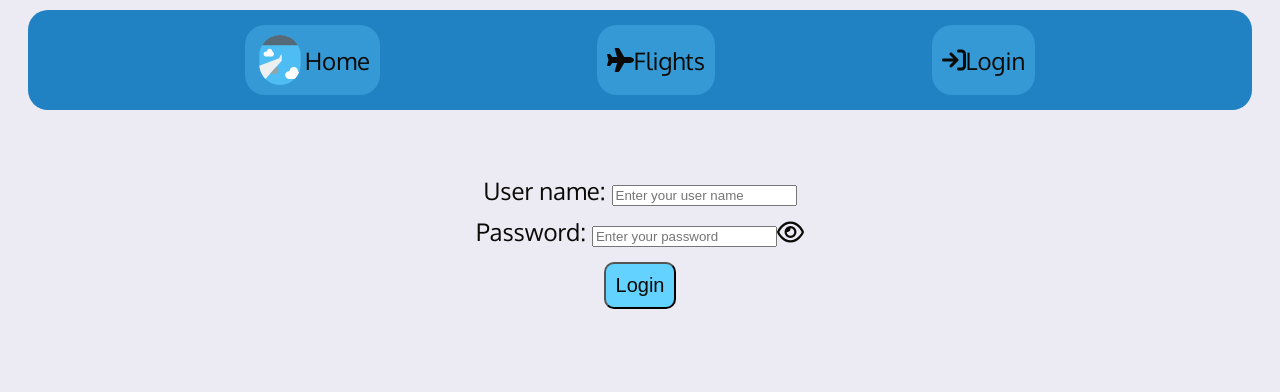
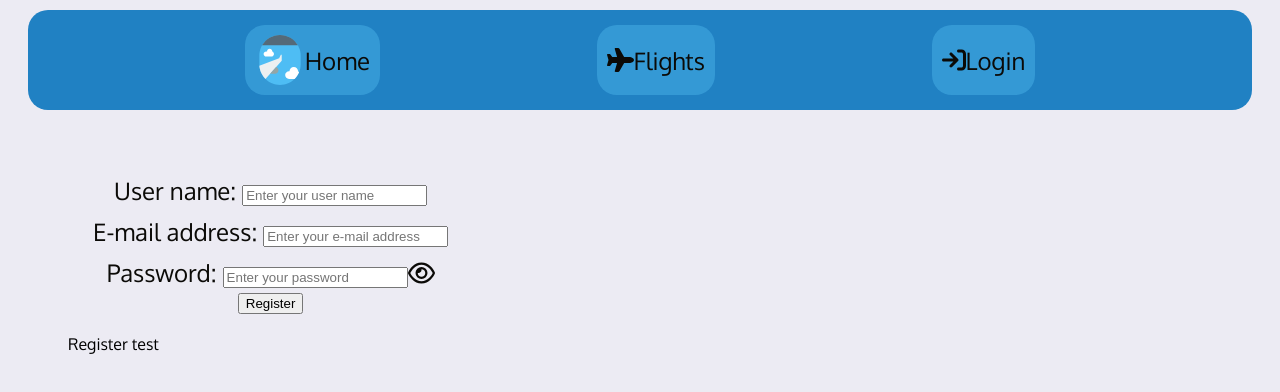
Before and after one commit to bartvriesema/novi-frontend-schiphol-app, a React (Create React App) app: page /login in a window 1280 px wide. Shown: the top 392 px of the page. Built offline with nearby package versions, Linux system fonts and the light colour scheme; no server answers; the HTML template or start-up script is replaced by a standard one; a web font is replaced by a local one.

Commit message:
Created RegisterForm and implemented registering user. Moved login to seperate form

```diff
--- a/server.js
+++ b/server.js
@@ -12,13 +12,13 @@ app.use(
 );
 
 app.get("/", (req, res) => {
-  res.send("Proxy server running");
+  res.send("Proxy server is running");
 });
 
 app.get("/weather", (req, res) => {
   axios
     .get(
-      `https://api.openweathermap.org/data/2.5/weather?lat=52.31&lon=4.7569444444&lang=nl&appid=${process.env.REACT_APP_WEATHER_API_KEY}`
+      `${process.env.REACT_APP_WEATHER_API_URL}${process.env.REACT_APP_WEATHER_API_KEY}`
     )
     .then((response) => {
       res.json(response.data);
--- a/src/component/Flights.js
+++ b/src/component/Flights.js
@@ -3,8 +3,10 @@ import React, { useEffect, useState } from "react";
 import toDateTimeString from "../helpers/toDateTimeString";
 import "./Flights.css";
 import FlightsChart from "./FlightsChart";
+import Loading from "./Loading";
 
 function Flights(props) {
+  const [isLoading, toggleLoading] = useState(true);
   const [flightData, setFlightData] = useState([]);
   let departures = [];
   let arrivals = [];
@@ -18,6 +20,7 @@ function Flights(props) {
     if (nextPageUrl) {
       return flights.concat(await getFlightData(nextPageUrl));
     } else {
+      toggleLoading(!isLoading);
       return flights;
     }
   }
@@ -84,13 +87,15 @@ function Flights(props) {
       `http://localhost:5000/schiphol/flights?includedelays=false&page=0&sort=%2BscheduleTime&fromDateTime=${startDateTime}&toDateTime=${endDateTime}&searchDateTimeField=scheduleDateTime`
     )
       .then((response) => setFlightData(response))
-      .catch((e) => console.error(e))
-      .finally(setArrivalsDepartures);
+      .then(setArrivalsDepartures)
+      .catch((e) => console.error(e));
   }, []);
 
   return (
     <>
-      {(arrivals || departures) && (
+      {isLoading && <Loading />}
+
+      {!isLoading && (
         <div className="flights-container">
           SchipholHome component
           <FlightsChart
--- a/src/component/LoginForm.js
+++ b/src/component/LoginForm.js
@@ -0,0 +1,80 @@
+import React, { useState } from "react";
+import "./LoginForm.css";
+import { FontAwesomeIcon } from "@fortawesome/react-fontawesome";
+import { useForm } from "react-hook-form";
+import axios from "axios";
+
+function LoginForm(props) {
+  const [showPassword, setShowPassword] = useState(false);
+  const { register, handleSubmit } = useForm();
+
+  function onFormSubmit(data) {
+    console.log(data);
+    loginUser(data);
+  }
+
+  function loginUser(loginData) {
+    let headersList = {
+      Accept: "*/*",
+      "Content-Type": "application/json",
+    };
+
+    let reqOptions = {
+      url:  `${process.env.REACT_APP_NOVI_BACKEND_API_BASE_URL}${process.env.REACT_APP_NOVI_SIGNIN}`,
+      method: "POST",
+      headers: headersList,
+      data: loginData,
+    };
+
+    axios
+      .request(reqOptions)
+      .then((response) => {
+        localStorage.setItem("token", response.data.accessToken);
+        console.log(response.data);
+        // Forward user to logged in page
+      })
+      .catch((error) => {
+        console.log(error.request);
+        // Catch when error. Show message to user
+      });
+  }
+
+  return (
+    <div>
+      <form className="form-container" onSubmit={handleSubmit(onFormSubmit)}>
+        <label htmlFor="username" className="login-field">
+          User name:{" "}
+          <input
+            type="text"
+            placeholder="Enter your user name"
+            {...register("username")}
+          />
+        </label>
+        <label htmlFor="password" className="login-field">
+          Password:{" "}
+          <input
+            type={showPassword ? "text" : "password"}
+            placeholder="Enter your password"
+            {...register("password")}
+          />
+          <i
+            onClick={() => {
+              setShowPassword(!showPassword);
+            }}
+          >
+            {showPassword ? (
+              <FontAwesomeIcon icon="fa-regular fa-eye-slash" />
+            ) : (
+              <FontAwesomeIcon icon="fa-regular fa-eye" />
+            )}
+          </i>
+        </label>
+        <button type="submit" className="login-button">
+          Login
+        </button>
+      </form>
+    </div>
+  );
+}
+
+export default LoginForm;
--- a/src/component/RegisterForm.js
+++ b/src/component/RegisterForm.js
@@ -0,0 +1,90 @@
+import React, { useState } from "react";
+import "./RegisterForm.css";
+import { useForm } from "react-hook-form";
+import axios from "axios";
+import { FontAwesomeIcon } from "@fortawesome/react-fontawesome";
+
+function RegisterForm(props) {
+  const [showPassword, setShowPassword] = useState(false);
+  const { register, handleSubmit } = useForm();
+
+  function onFormSubmit(data) {
+    console.log(data);
+    registerUser(data);
+  }
+
+  function registerUser(registerData) {
+
+    let headersList = {
+      Accept: "*/*",
+      "Content-Type": "application/json",
+    };
+
+    let reqOptions = {
+      url: `${process.env.REACT_APP_NOVI_BACKEND_API_BASE_URL}${process.env.REACT_APP_NOVI_SIGNUP}`,
+      method: "POST",
+      headers: headersList,
+      data: registerData,
+    };
+
+    axios
+      .request(reqOptions)
+      .then((response) => {
+        localStorage.setItem("token", response.data.accessToken);
+        console.log(response.data);
+        // Forward user to logged in page
+      })
+      .catch((error) => {
+        console.log(error.request);
+        // Catch when error. Show message to user
+      });
+  }
+
+  return (
+    <div>
+      <form className="form-container" onSubmit={handleSubmit(onFormSubmit)}>
+        <label htmlFor="username" className="login-field">
+          User name:{" "}
+          <input
+            type="text"
+            placeholder="Enter your user name"
+            {...register("username")}
+          />
+        </label>
+        <label htmlFor="email" className="login-field">
+          E-mail address:{" "}
+          <input
+            type="email"
+            placeholder="Enter your e-mail address"
+            {...register("email")}
+          />
+        </label>
+
+        <label htmlFor="password" className="login-field">
+          Password:{" "}
+          <input
+            type={showPassword ? "text" : "password"}
+            placeholder="Enter your password"
+            {...register("password")}
+          />
+          <i
+            onClick={() => {
+              setShowPassword(!showPassword);
+            }}
+          >
+            {showPassword ? (
+              <FontAwesomeIcon icon="fa-regular fa-eye-slash" />
+            ) : (
+              <FontAwesomeIcon icon="fa-regular fa-eye" />
+            )}
+          </i>
+        </label>
+        <button type="submit" className="register-button">
+          Register
+        </button>
+      </form>
+    </div>
+  );
+}
+
+export default RegisterForm;
--- a/src/component/Weather.js
+++ b/src/component/Weather.js
@@ -9,13 +9,14 @@ function Weather(props) {
   const [weatherData, setWeatherData] = useState({});
 
   async function getWeather() {
-    const weather = await axios.get("http://localhost:5000/weather");
+    const weather = await axios.get(
+      `${process.env.REACT_APP_PROXY_WEATHER_URL}`
+    );
     setWeatherData(weather.data);
   }
 
   async function testBackend() {
-   await axios.get("http://localhost:5000/novi/test/all");
-
+    await axios.get(`${process.env.REACT_APP_NOVI_TEST}`);
   }
 
   useEffect(() => {
@@ -30,7 +31,7 @@ function Weather(props) {
           <h2 className="weather-header">Current weather conditions</h2>
           <img
             className="weather-icon"
-            src={`http://openweathermap.org/img/wn/${weatherData.weather[0].icon}@2x.png`}
+            src={`https://openweathermap.org/img/wn/${weatherData.weather[0].icon}@2x.png`}
             alt="Weather icon"
           />
           <ul className="weather-list">
--- a/src/pages/LoginPage.js
+++ b/src/pages/LoginPage.js
@@ -1,81 +1,29 @@
-import { FontAwesomeIcon } from "@fortawesome/react-fontawesome";
-import axios from "axios";
 import React, { useState } from "react";
-import { useForm } from "react-hook-form";
 import Weather from "../component/Weather";
 import "./LoginPage.css";
+import LoginForm from "../component/LoginForm";
+import RegisterForm from "../component/RegisterForm";
 
 function Login(props) {
-  const [showPassword, setShowPassword] = useState(false);
-  const { register, handleSubmit } = useForm();
-
-  function onFormSubmit(data) {
-    console.log(data);
-    loginUser(data);
-  }
-
-  function loginUser(loginData) {
-
-    let headersList = {
-      Accept: "*/*",
-      "Content-Type": "application/json",
-    };
-
-    let reqOptions = {
-      url: "https://frontend-educational-backend.herokuapp.com/api/auth/signin",
-      method: "POST",
-      headers: headersList,
-      data: loginData,
-    };
-
-    axios
-      .request(reqOptions)
-      .then((response) => {
-        localStorage.setItem('token', response.data.accessToken);
-        console.log(response.data);
-        // Forward user to logged in page
-      })
-      .catch((error) => {
-        console.log(error.request);
-        // Catch when error. Show message to user
-      });
-  }
+  const [showLogin, toggleShowLogin] = useState(false);
 
   return (
     <div className="login-page-container">
       <Weather />
-      <form className="form-container" onSubmit={handleSubmit(onFormSubmit)}>
-        <label htmlFor="username" className="login-field">
-          User name:{" "}
-          <input
-            type="text"
-            placeholder="Enter your user name"
-            {...register("username")}
-          />
-        </label>
-        <label htmlFor="password" className="login-field">
-          Password:{" "}
-          <input
-            type={showPassword ? "text" : "password"}
-            placeholder="Enter your password"
-            {...register("password")}
-          />
-          <i
-            onClick={() => {
-              setShowPassword(!showPassword);
-            }}
-          >
-            {showPassword ? (
-              <FontAwesomeIcon icon="fa-regular fa-eye-slash" />
-            ) : (
-              <FontAwesomeIcon icon="fa-regular fa-eye" />
-            )}
-          </i>
-        </label>
-        <button type="submit" className="login-button">
-          Login
-        </button>
-      </form>
+      <div className="login-form-container">
+        {showLogin && (
+          <>
+            <LoginForm />
+            <div>Test</div>
+          </>
+        )}
+        {!showLogin && (
+          <>
+            <RegisterForm />
+            <div>Register test</div>
+          </>
+        )}
+      </div>
     </div>
   );
 }
```
Also changed, not shown: 1 other file (tests, documents, lock files or other folders).
